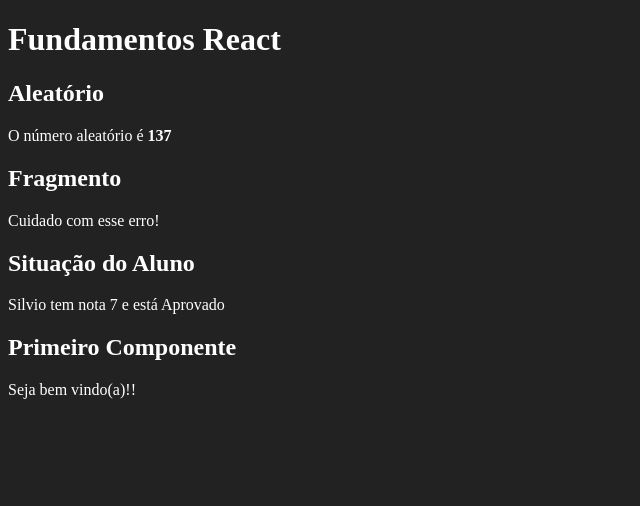
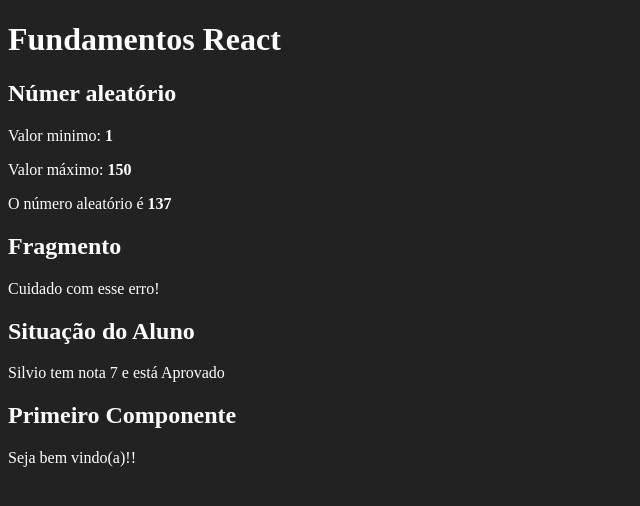
Before and after one commit to SilvioDiasJr/fundamentos-react, a React (Create React App) app in the folder fundamentos-react/: page / in a window 1280 px wide. Shown: the top 506 px of the page, without its empty margins (0-640 px from the left). Built offline with nearby package versions, Linux system fonts and the light colour scheme.

Commit message:
refatorar codigo do componente

```diff
--- a/fundamentos-react/src/components/basicos/Aleatorio.jsx
+++ b/fundamentos-react/src/components/basicos/Aleatorio.jsx
@@ -1,12 +1,17 @@
 import React from  'react'
 
 const Aleatorio = (props) => {
-
-  const numAleatorio = Math.floor(Math.random() * (props.max - props.min + 1) + props.min)
+  const { min, max } = props
+  const numAleatorio = Math.floor(Math.random() * (max - min + 1) + min)
 
   return (
     <div>
-      <h2>Aleatório</h2>
+      <h2>Númer aleatório</h2>
+
+      <p>Valor minimo: <strong>{min}</strong></p>
+
+      <p>Valor máximo: <strong>{max}</strong></p>
+
       <p>O número aleatório é <strong>{ numAleatorio }</strong></p>
     </div>
   )
```
